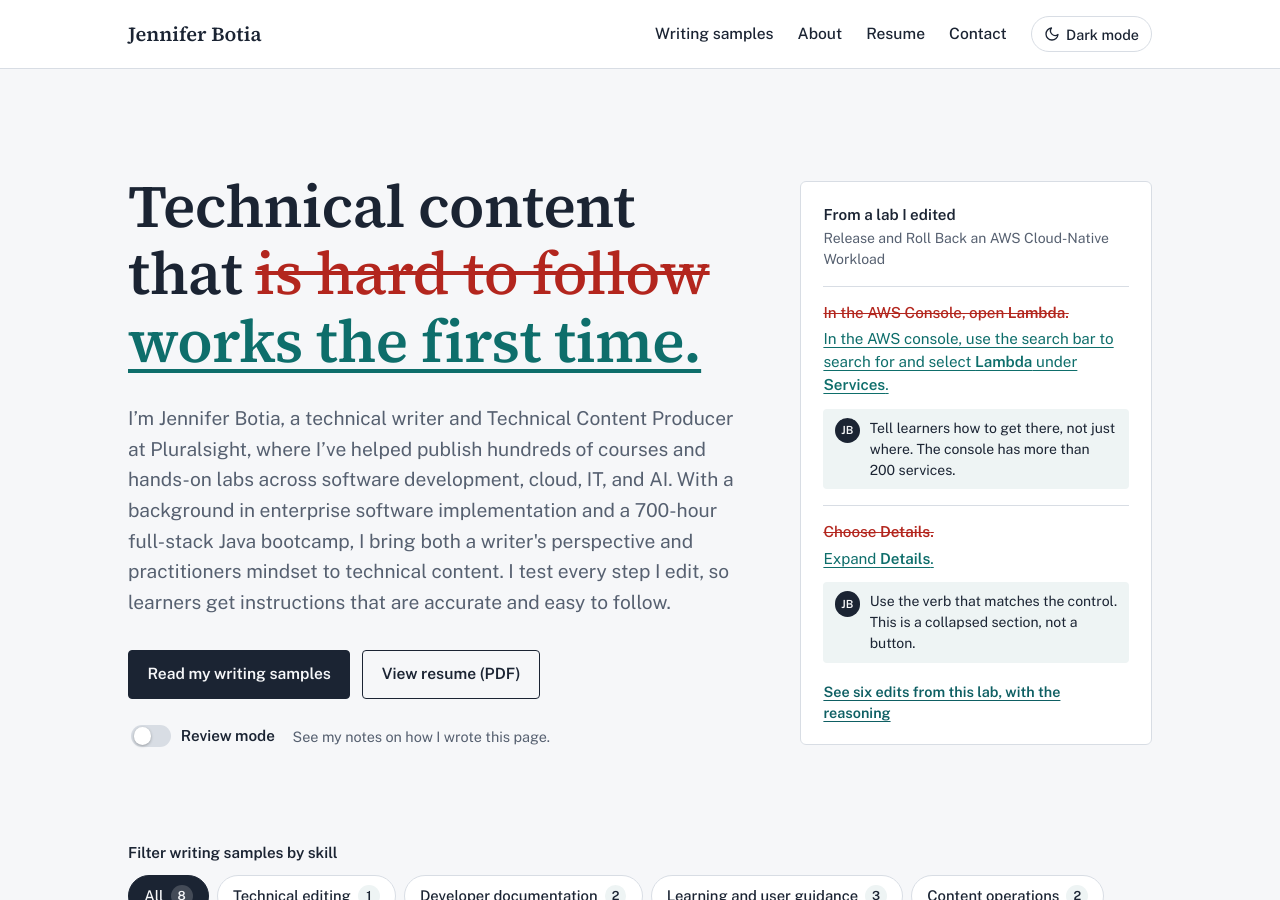
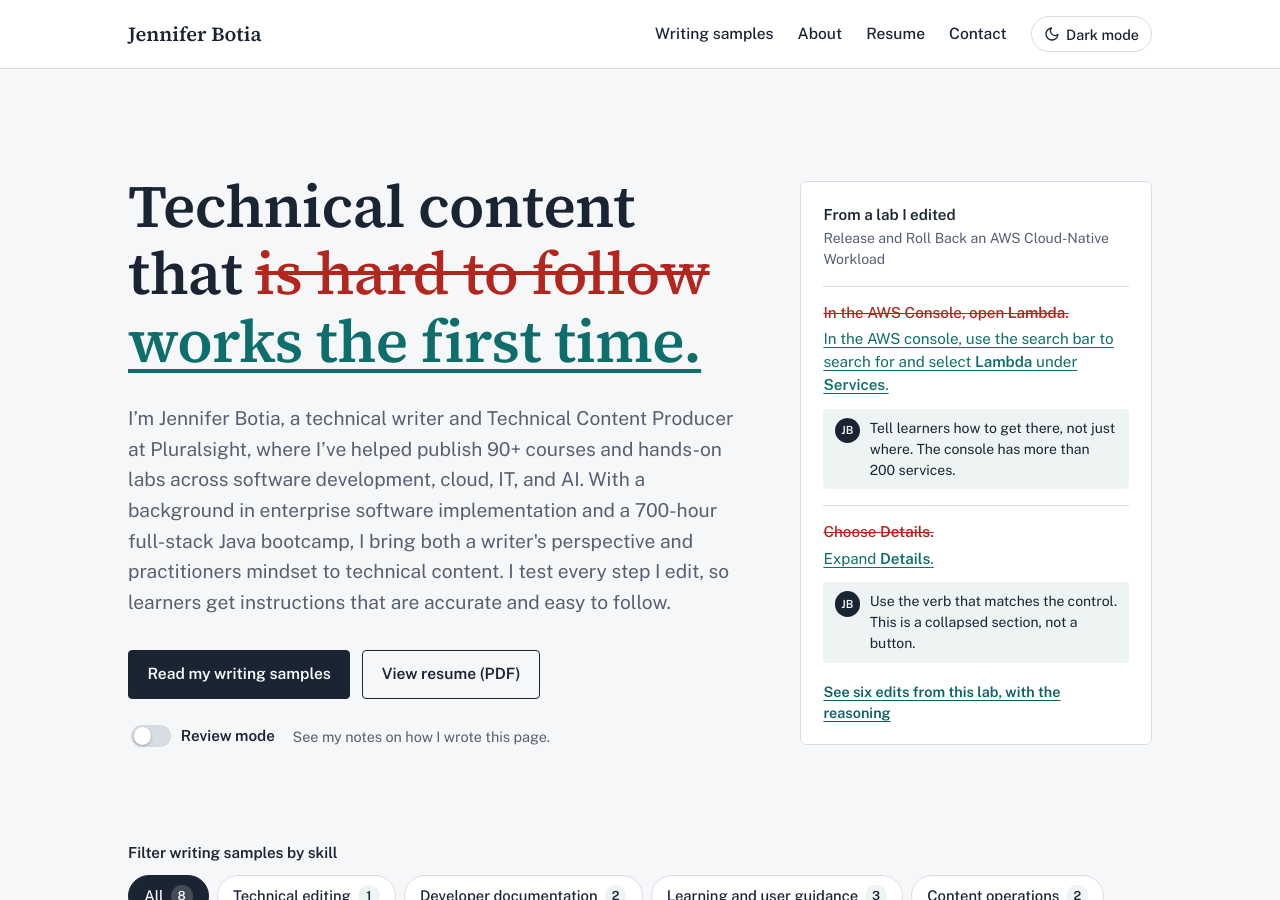
Before and after one commit to Jenjimenez/tech-writing-portfolio, a Jekyll site: the page built from index.html, in a window 1280 px wide and 900 px high. Built offline with Jekyll 4.4.1, drawn with Linux system fonts in a browser that asks for light colours.

Commit message:
Update index.html

```diff
--- a/index.html
+++ b/index.html
@@ -9,7 +9,7 @@ layout: default
     <del aria-hidden="true">is hard to follow</del>
     <ins>works the first time.</ins>
   </h1>
-  <p class="lede">I’m Jennifer Botia, a technical writer and Technical Content Producer at Pluralsight, where I’ve helped publish hundreds of courses and hands-on labs across software development, cloud, IT, and AI. With a background in enterprise software implementation and a 700-hour full-stack Java bootcamp, I bring both a writer's perspective and practitioners mindset to technical content. I test every step I edit, so learners get instructions that are accurate and easy to follow.</p>
+  <p class="lede">I’m Jennifer Botia, a technical writer and Technical Content Producer at Pluralsight, where I’ve helped publish 90+ courses and hands-on labs across software development, cloud, IT, and AI. With a background in enterprise software implementation and a 700-hour full-stack Java bootcamp, I bring both a writer's perspective and practitioners mindset to technical content. I test every step I edit, so learners get instructions that are accurate and easy to follow.</p>
   <p class="actions">
     <a class="button primary" href="#work">Read my writing samples</a>
     <a class="button" href="{{ '/Jennifer_Botia_2026.pdf' | relative_url }}" target="_blank" rel="noopener">View resume (PDF)<span class="sr-only"> (opens in a new tab)</span></a>
```
